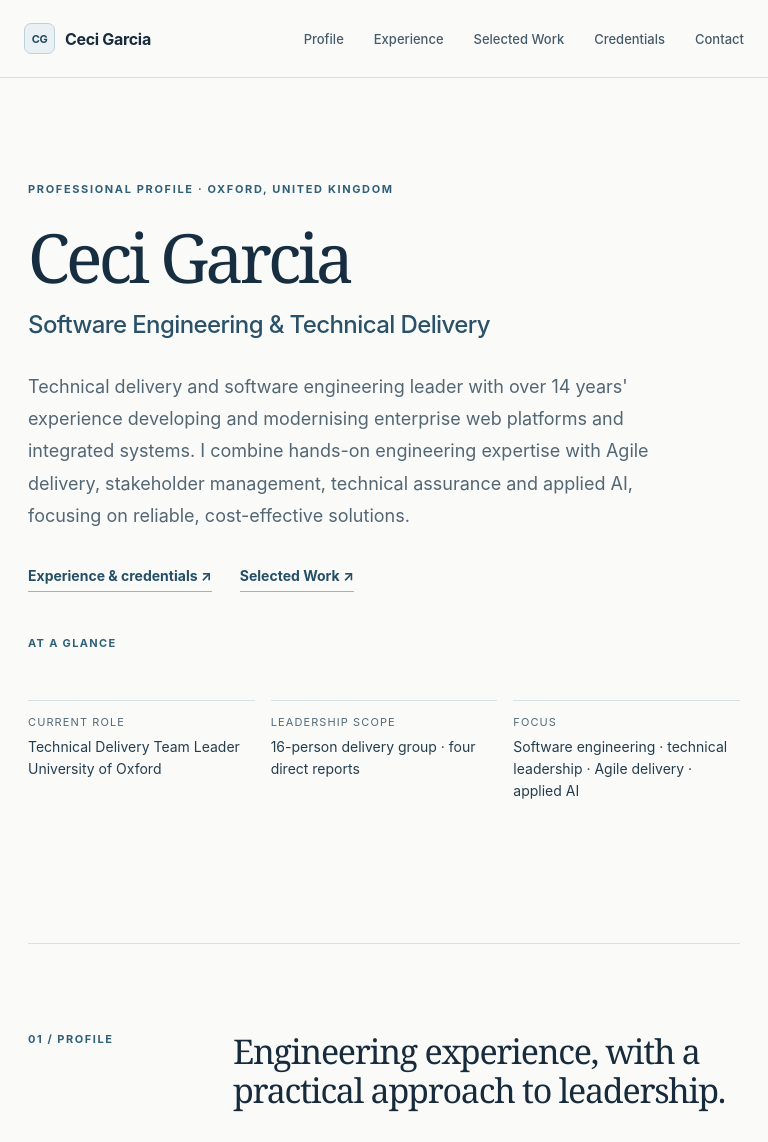
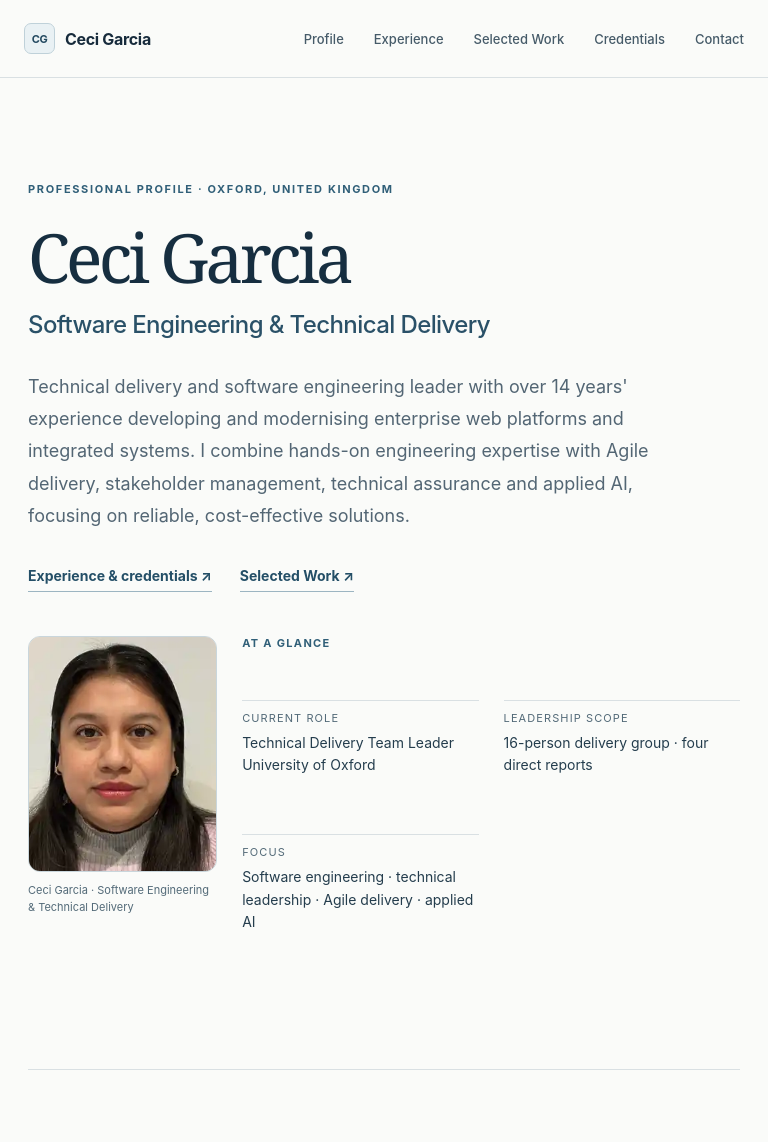
Before and after one commit to CeciG21/cg-website, a Next.js app: page / in a window 768 px wide. Shown: the top 1142 px of the page. Built offline with nearby package versions, Linux system fonts and the light colour scheme.

Commit message:
feat: add professional portrait to CV homepage

```diff
--- a/app/layout.tsx
+++ b/app/layout.tsx
@@ -2,6 +2,7 @@ import type { Metadata } from "next";
 import "./globals.css";
 import "./multipage.css";
 import "./profile.css";
+import "./portrait.css";
 
 export const metadata: Metadata = {
   title: "Ceci Garcia | Software Engineering & Technical Delivery",
--- a/app/page.tsx
+++ b/app/page.tsx
@@ -116,6 +116,10 @@ export default function Home() {
           </div>
         </div>
         <aside className="cv-aside" aria-label="Profile at a glance">
+          <figure className="cv-portrait">
+            <img src="/images/ceci-profile.webp" alt="Portrait of Ceci Garcia" width={280} height={350} decoding="async" fetchPriority="high" />
+            <figcaption>Ceci Garcia · Software Engineering &amp; Technical Delivery</figcaption>
+          </figure>
           <span className="cv-aside-heading">At a glance</span>
           <dl className="cv-fact"><dt>Current role</dt><dd>Technical Delivery Team Leader<br />University of Oxford</dd></dl>
           <dl className="cv-fact"><dt>Leadership scope</dt><dd>16-person delivery group · four direct reports</dd></dl>
--- /dev/null
+++ b/app/portrait.css
@@ -0,0 +1,44 @@
+/* CV hero portrait: editorial treatment and responsive placement. */
+.cv-portrait {
+  margin: 0 0 27px;
+}
+.cv-portrait img {
+  display: block;
+  width: 100%;
+  max-width: 280px;
+  height: auto;
+  aspect-ratio: 4 / 5;
+  object-fit: cover;
+  object-position: 50% 38%;
+  border: 1px solid #c9d6dc;
+  border-radius: 12px;
+  background: #edf0eb;
+}
+.cv-portrait figcaption {
+  max-width: 280px;
+  margin-top: 10px;
+  color: #536a78;
+  font-size: 11px;
+  line-height: 1.55;
+}
+@media (max-width: 900px) and (min-width: 641px) {
+  .cv-aside {
+    grid-template-columns: minmax(180px, .8fr) repeat(2, minmax(0, 1fr));
+    align-items: start;
+    column-gap: 25px;
+  }
+  .cv-portrait {
+    grid-column: 1;
+    grid-row: 1 / span 3;
+    margin: 0;
+  }
+  .cv-aside-heading {
+    grid-column: 2 / -1;
+    grid-row: 1;
+  }
+  .cv-fact { padding: 10px 0; }
+}
+@media (max-width: 640px) {
+  .cv-portrait { margin: 0 0 27px; }
+  .cv-portrait img { max-width: 250px; }
+}
```
Also changed, not shown: public/images/ceci-profile.webp (added).
